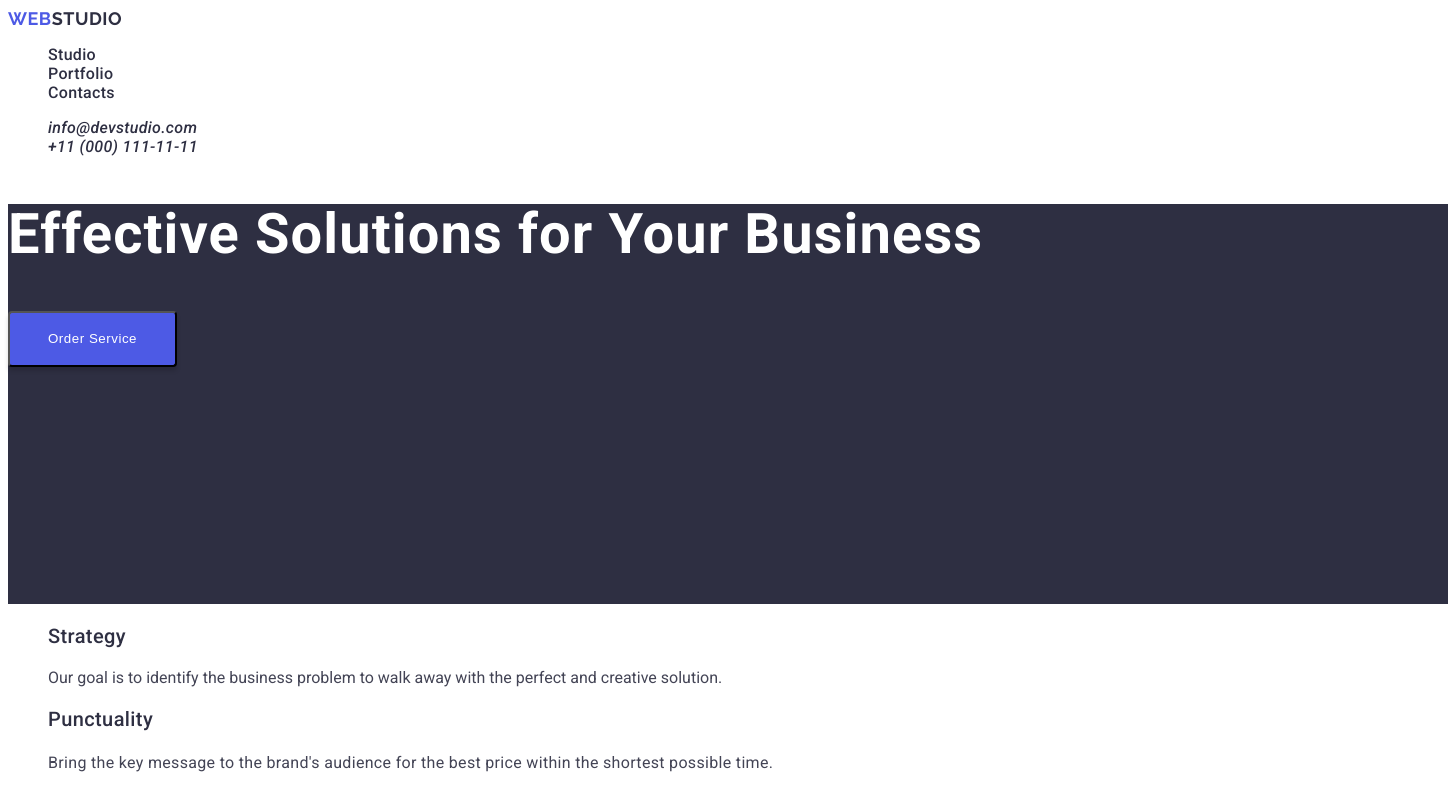
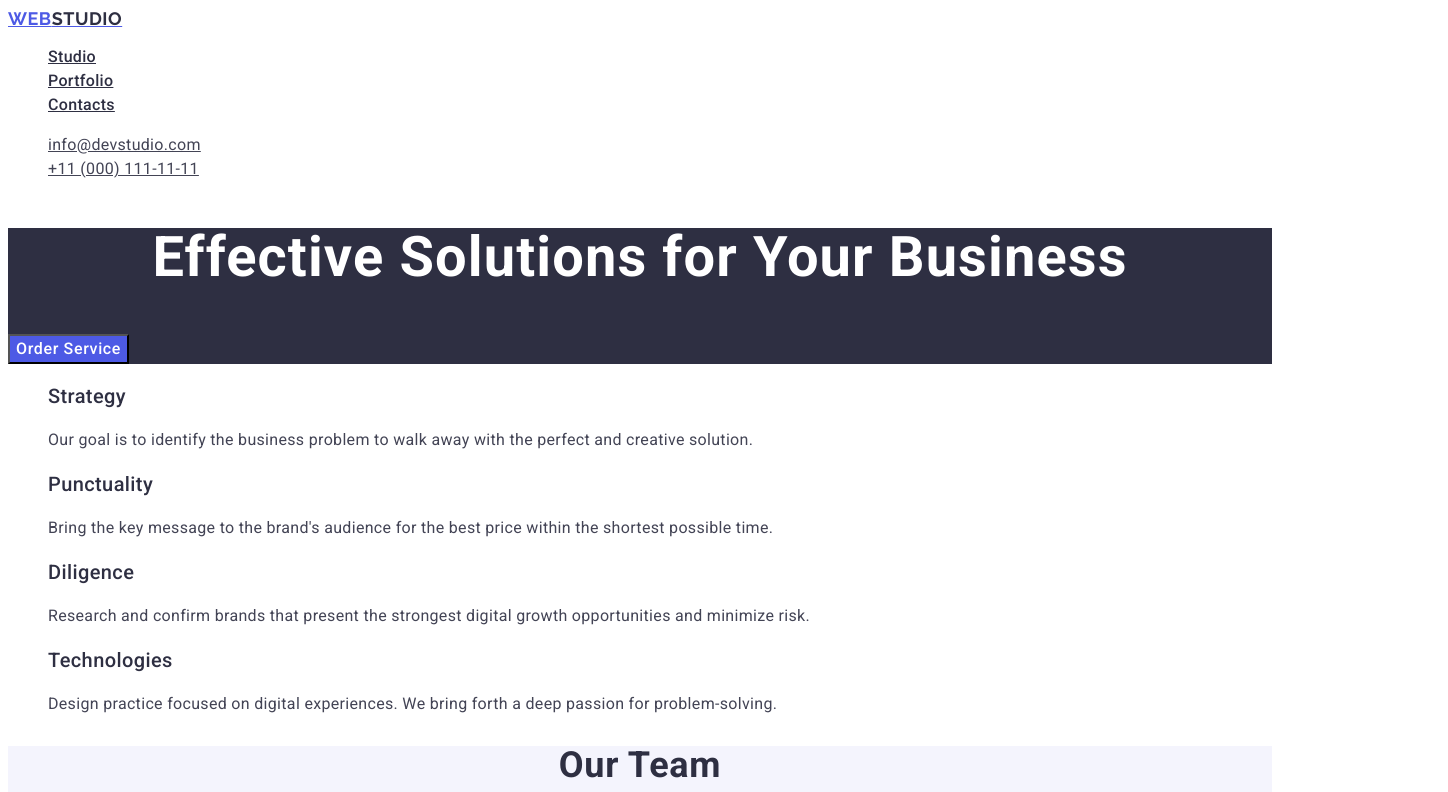
Before and after one commit to InnaMelnyk/goit-markup-hw-02, a plain HTML site: page index.html in a window 1280 px wide. Shown: the top 792 px of the page, 1448 px wide, since content can reach past the window. Drawn offline with Linux system fonts and the light colour scheme.

Commit message:
updated hw

```diff
--- a/css/styles.css
+++ b/css/styles.css
@@ -1,28 +1,17 @@
 body {
-   font-family: "Roboto",
-    sans-serif;
+font-family: "Roboto", sans-serif;
 color:#434455;
 background-color: #FFFFFF; }
-    ul{list-style-type: none;}
 
 
-a{font-family: "Roboto", sans-serif;
-    font-weight: 500;
-    font-size: 16px;
-    letter-spacing: 0.02em;
-    color: #2e2f42;
-    text-decoration: none;}
+ul{
+    list-style-type: none;}
 
-a:hover{color:#404bbf;text-decoration:none;}
-a:focus, a:active{color: #404bbf;text-decoration: underline;}
 
 .header-section {
+ background-color: #ffffff;
+ }
 
-        width: 1440px;
-            height: 150px;
-            background-color: #ffffff;
-
-    }
 
 .logo {color: #4D5AE5;
     font-family: "Raleway", sans-serif;
@@ -35,12 +24,8 @@ a:focus, a:active{color: #404bbf;text-decoration: underline;}
 }
 
 
-
-
-
 .studio{
-        font-family:"Raleway",
-        sans-serif;
+    font-family:"Raleway", sans-serif;
     font-weight: 700;
     font-size: 18px;
     line-height: 1.16667;
@@ -48,51 +33,61 @@ a:focus, a:active{color: #404bbf;text-decoration: underline;}
     text-transform: uppercase;
     color: #2e2f42;}
 
+    .header-links{
+    font-weight: 500;
+    font-size: 16px;
+    line-height: 1.5;
+    letter-spacing: 0.02em;
+    color: #2e2f42;
+    }
+    .header-links:hover,.header-links:focus{color:#404bbf;}
+
     .adress {
     font-family: "Roboto", sans-serif;
+    font-style: normal;
     font-weight: 400;
     font-size:16px;
     letter-spacing: 0.02em;
     color: #434455
         }
 
+    .contacts{line-height: 1.5;
+    letter-spacing: 0.02;
+    color: #434455;}
+
+    .contacts:hover, .contacts:focus{color:#404bbf;}
 
 
     .main-section{
-    width: 1440px;
-        height: 400px;
     background-color: #2e2f42;
+       }
 
-        }
 
     .main-title{
     font-weight: 700;
     font-size: 56px;
-                line-height: 1.07143;
+    line-height: 1.07;
     letter-spacing: 0.02em;
-
+    text-align: center;
     color: #fff;
        }
 
     .button{
-        cursor: ;
-        border-radius: 4px;
-        padding: 16px 32px;
-        width: 169px;
-        height: 56px;
-        box-shadow: 0 4px 4px 0 rgba(0, 0, 0, 0.15);
+    font-family: "Roboto", sans-serif;
+    font-size: 16px;
+    cursor:pointer ;
      background: #4d5ae5;
     font-weight: 500;
-
     line-height: 1.5;
     letter-spacing: 0.04em;
     color: #fff;
        }
+
     .button:hover, .button:focus{text-decoration: none; background-color:#404bbf;}
 
+
     .adventeges{
-width: 1128px;
-    height: 104px;
+
        }
 
     .adventeges-list{
@@ -105,35 +100,36 @@ width: 1128px;
     letter-spacing: 0.02em;
     color: #2e2f42;
        }
+
+
     .description-text{
     font-weight: 400;
     font-size: 16px;
-            line-height: 1.5;
-            letter-spacing: 0.02em;
+    line-height:1.5;
+    letter-spacing:0.02em;
     color: #434455;
        }
+
     .our-team{
-
     background-color: #f4f4fd;
        }
-        .team-header{font-weight: 700;
+
+
+    .team-header{
+    font-weight: 700;
     font-size: 36px;
-            line-height: 1.11111;
+    line-height: 1.11;
     letter-spacing: 0.02em;
-
+    text-align: center;
+    text-transform: capitalize;
     color: #2e2f42;}
 
-            .list-color{box-shadow: 0 2px 1px 0 rgba(46, 47, 66, 0.08), 0 1px 1px 0 rgba(46, 47, 66, 0.16), 0 1px 6px 0 rgba(46, 47, 66, 0.08);
+    .list-color{
     background: #fff;
-
-                width: 264px;
-                height: 380px;
-
      }
 
 
     .team-list{
-
     }
 
 
@@ -142,57 +138,59 @@ width: 1128px;
     font-size: 20px;
     line-height: 1.2;
     letter-spacing: 0.02em;
+    color: #2e2f42;
+     }
 
-                    color: #2e2f42;
 
-            }
-            .staff-position{font-weight: 400;
+    .staff-position{
+    font-weight: 400;
     font-size: 16px;
     line-height: 1.5;
     letter-spacing: 0.02em;
-
     color: #434455;
     }
-            .our-portfolio{width: 1128px;
+
+
+    .our-portfolio{
                }
-                .portfolio-name{font-weight: 700;
+
+    .portfolio-name{
+    font-weight: 700;
     font-size: 36px;
-                    line-height: 1.11111;
+    line-height: 1.11;
+    text-align: center;
+    text-transform: capitalize;
     letter-spacing: 0.02em;
+    color: #2e2f42;}
 
-                    color: #2e2f42;}
 
     .portfolio-list{}
 
-                        .portfolio-caption{font-weight: 500;
+
+    .portfolio-caption{
+    font-weight: 500;
     font-size: 20px;
     line-height: 1.2;
     letter-spacing: 0.02em;
     color: #2e2f42;}
 
-                            .caption-descr{font-weight: 400;
+
+    .caption-descr{
+    font-weight: 400;
     font-size: 16px;
     line-height: 1.5;
     letter-spacing: 0.02em;
     color: #434455;}
 
 
-                                .foot{width: 1440px;
 
+    .foot{
     background-color: #2e2f42;}
 
 
 
-.web-two{font-weight: 700;
-    font-size: 18px;
-    line-height: 1.16667;
-    letter-spacing: 0.03em;
-    text-transform: uppercase;
-    color: #4d5ae5;
-}
-
-                                    .studio-two{font-family: "Raleway",
-                                        sans-serif;
+    .studio-two{
+    font-family: "Raleway", sans-serif;
     font-weight: 700;
     font-size: 18px;
     line-height: 1.16667;
@@ -200,7 +198,9 @@ width: 1128px;
     text-transform: uppercase;
     color:white;
     }
-                                    .footer-text{font-weight: 400;
+
+    .footer-text{
+    font-weight: 400;
     font-size: 16px;
     line-height: 1.5;
     letter-spacing: 0.02em;
--- a/index.html
+++ b/index.html
@@ -22,20 +22,21 @@
         >
 
         <ul>
-          <li></li>
-          <li><a href="#studio"> Studio</a></li>
-          <li><a href="#portfolio"> Portfolio </a></li>
-          <li><a href="#contacts"> Contacts</a></li>
+          <li><a href="./index.html" class="header-links">Studio</a></li>
+          <li><a href="./index.html" class="header-links">Portfolio </a></li>
+          <li><a href="./index.html" class="header-links">Contacts</a></li>
         </ul>
       </nav>
 
       <address class="adress">
         <ul>
           <li>
-            <a href="mailto:info@devstudio.com"> info@devstudio.com </a>
+            <a href="mailto:info@devstudio.com" class="contacts">
+              info@devstudio.com
+            </a>
           </li>
           <li>
-            <a href="tel:+110001111111">+11 (000) 111-11-11</a>
+            <a href="tel:+110001111111" class="contacts">+11 (000) 111-11-11</a>
           </li>
         </ul>
       </address>
@@ -53,7 +54,7 @@
         <ul class="adventeges-list">
           <li>
             <h3 class="adventeges-name">Strategy</h3>
-            <p class="description">
+            <p class="description-text">
               Our goal is to identify the business problem to walk away with the
               perfect and creative solution.
             </p>
@@ -173,10 +174,10 @@
     </main>
 
     <footer class="foot">
-      <a class="logo" href="./index.html">
-        <span class="web-two">Web</span
-        ><span class="studio-two">Studio</span></a
+      <a href="./index.html" class="logo"
+        >Web<span class="studio-two">Studio</span></a
       >
+
       <p class="footer-text">
         Increase the flow of customers and sales for your business with digital
         marketing & growth solutions.
```
Lines whose indentation alone changed are shown as unchanged.
